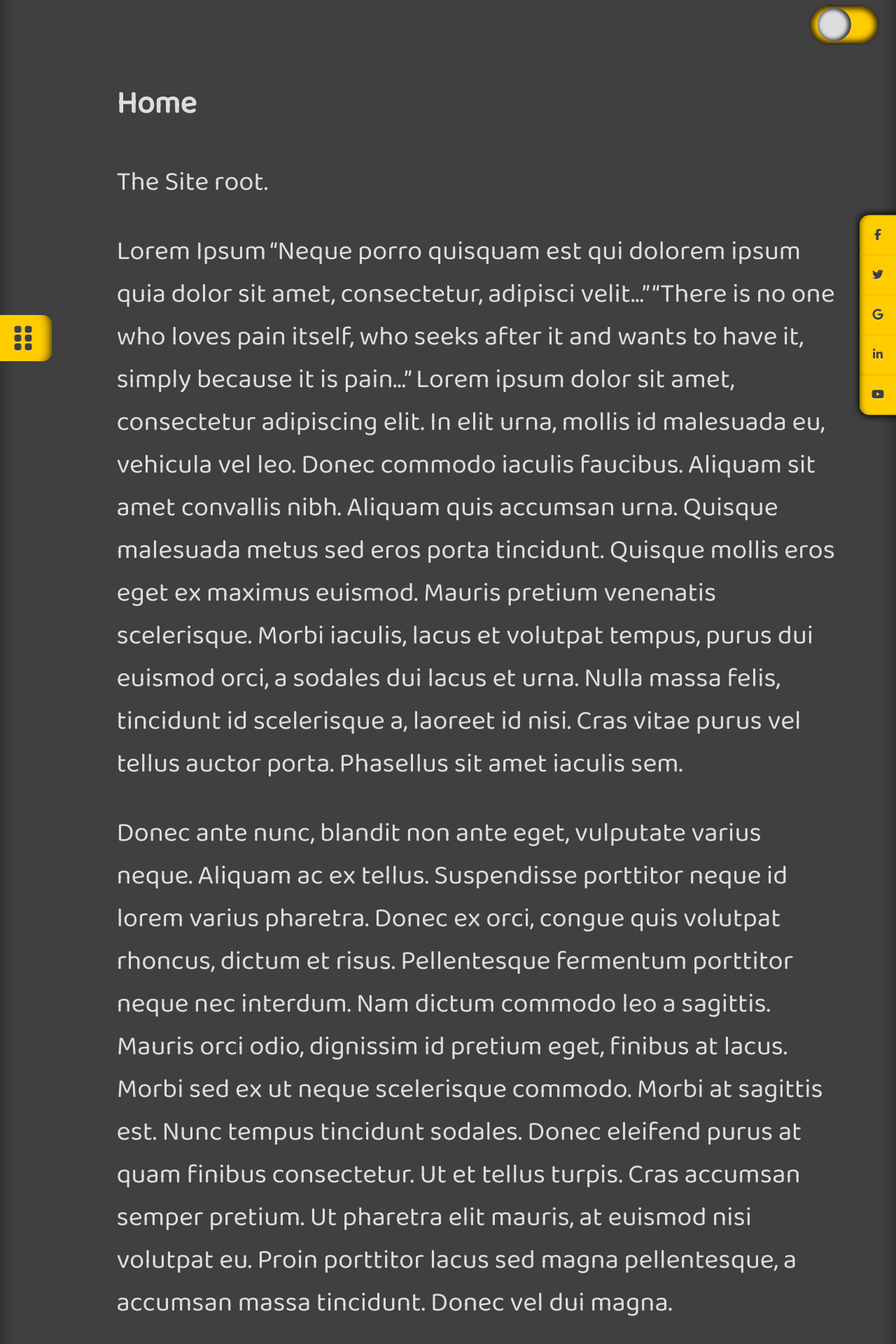
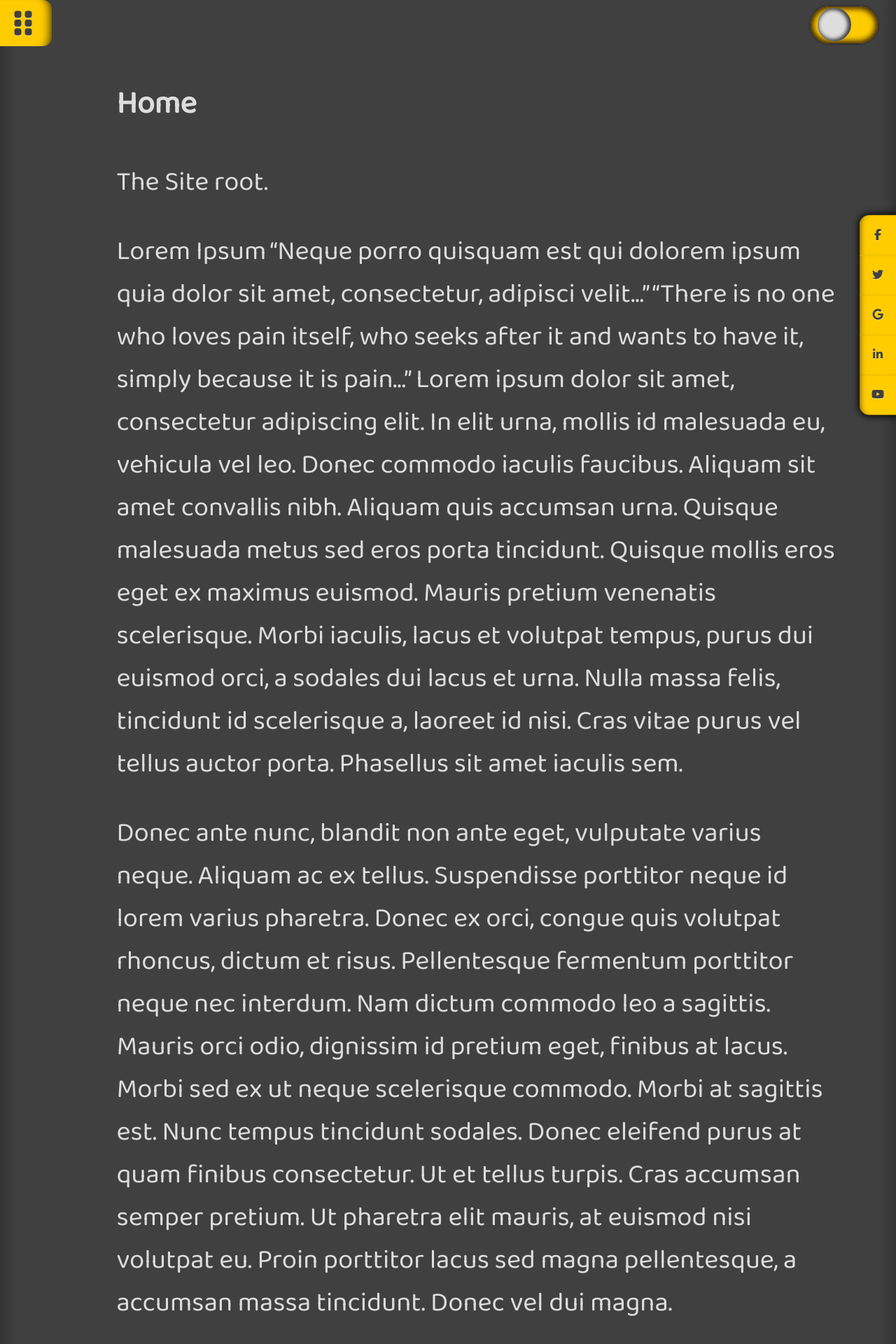
Before and after one commit to brettjrea/brettjrea.github.io-old, a Jekyll site: the page built from index.md, in a window 1280 px wide. Shown: the top 1920 px of the page at 70% size. Built offline with Jekyll 4.4.1, drawn with Linux system fonts in a browser that asks for light colours; nearby versions of some CDN libraries; comment, search, counter and statistics services are not loaded.

Commit message:
Update styles.scss

```diff
--- a/assets/css/styles.scss
+++ b/assets/css/styles.scss
@@ -199,7 +199,7 @@ transition: 0.3s;
 
 .sidenav-toggle {
 position: relative;
-top: 50vh;
+top: 0;
 margin-left: -2rem;
 z-index: 2;
 padding: .8rem 1rem .8rem 2.5rem;
```
